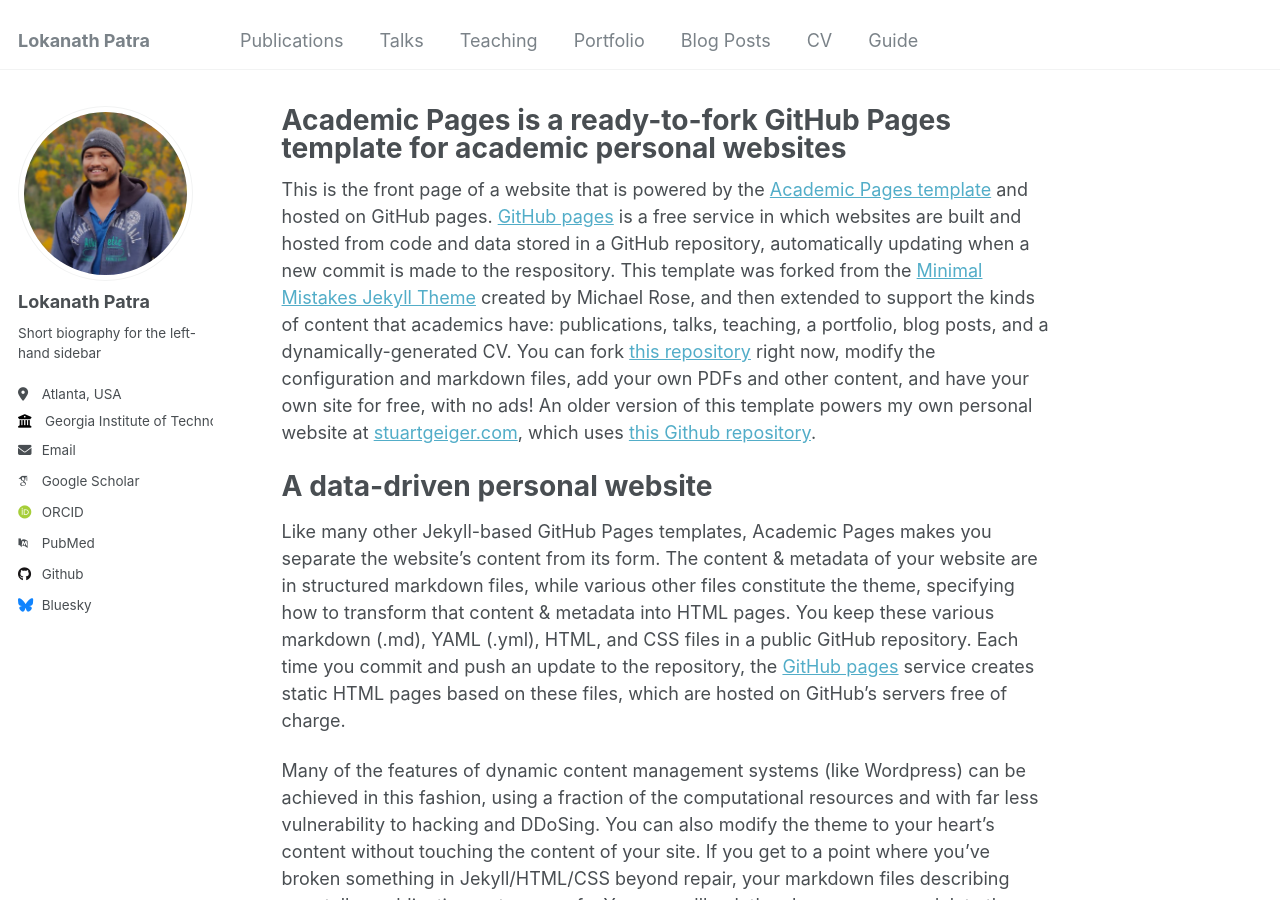
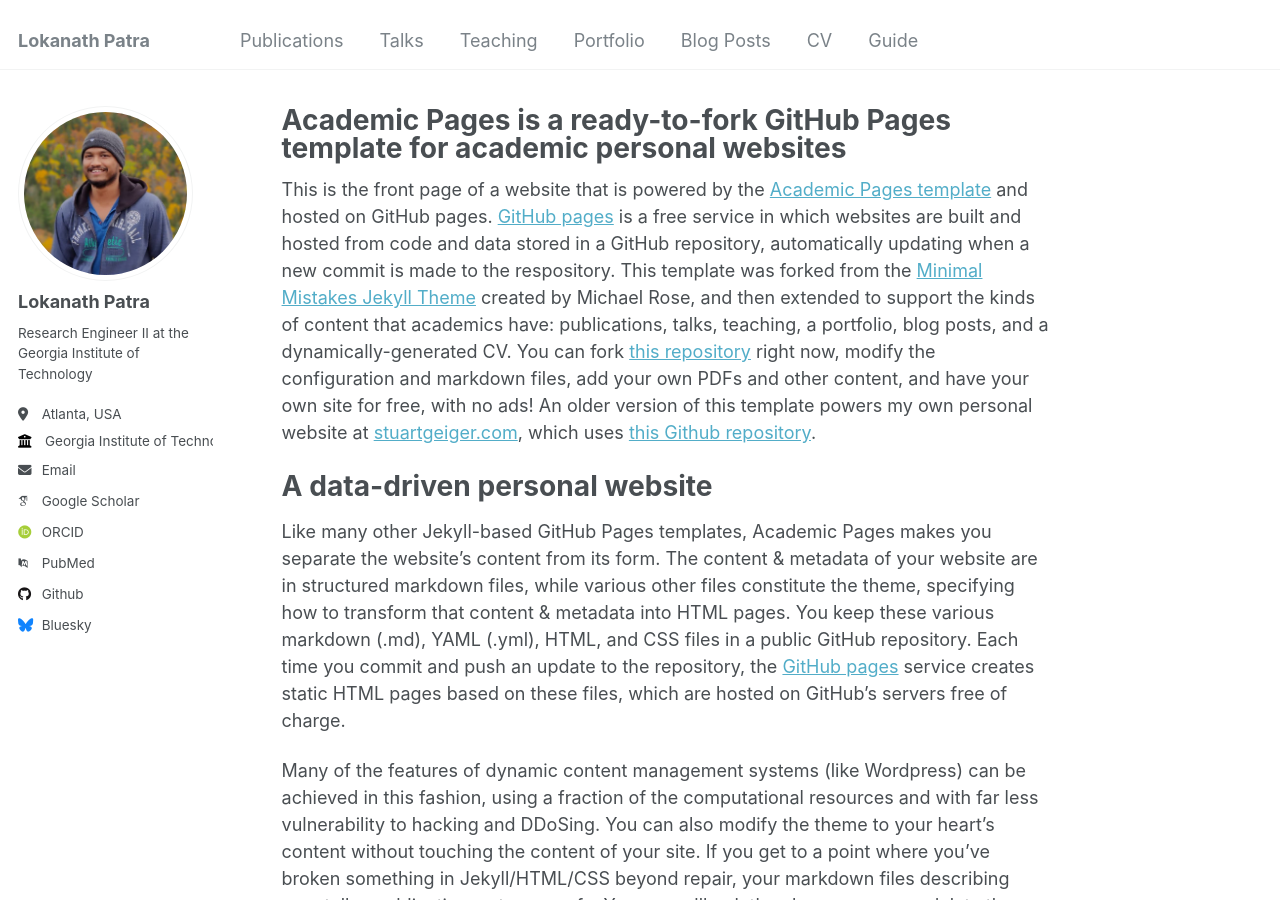
Before and after one commit to lokanath123/lokanath-patra, a Jekyll site: the page built from _pages/about.md, in a window 1280 px wide and 900 px high. Built offline with Jekyll 4.4.1, drawn with Linux system fonts in a browser that asks for light colours; some web fonts are replaced.

Commit message:
Update _config.yml

```diff
--- a/_config.yml
+++ b/_config.yml
@@ -24,7 +24,7 @@ author:
   avatar           : "profile.png"
   name             : "Lokanath Patra"
   pronouns         : # example: "she/her"
-  bio              : "Short biography for the left-hand sidebar"
+  bio              : "Research Engineer II at the Georgia Institute of Technology"
   location         : "Atlanta, USA"
   employer         : "Georgia Institute of Technology"
   uri              : # URL
```
